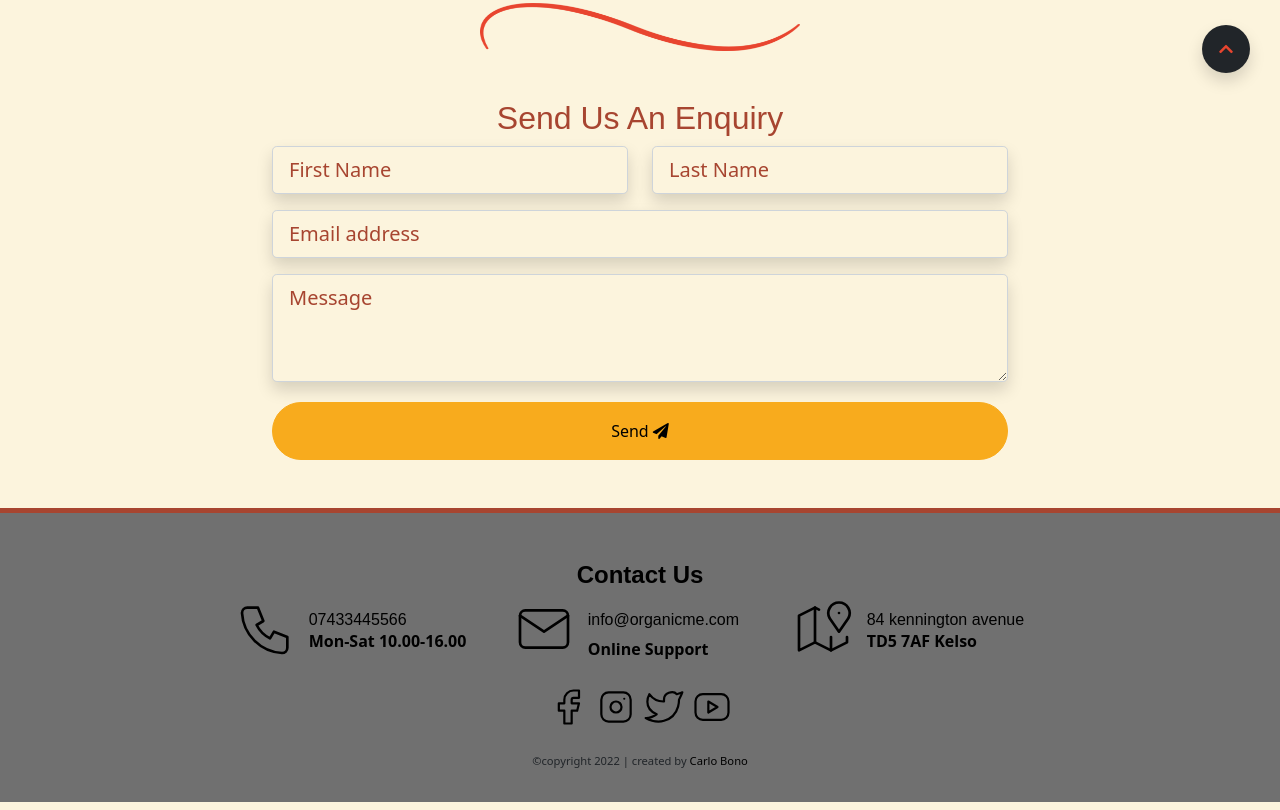
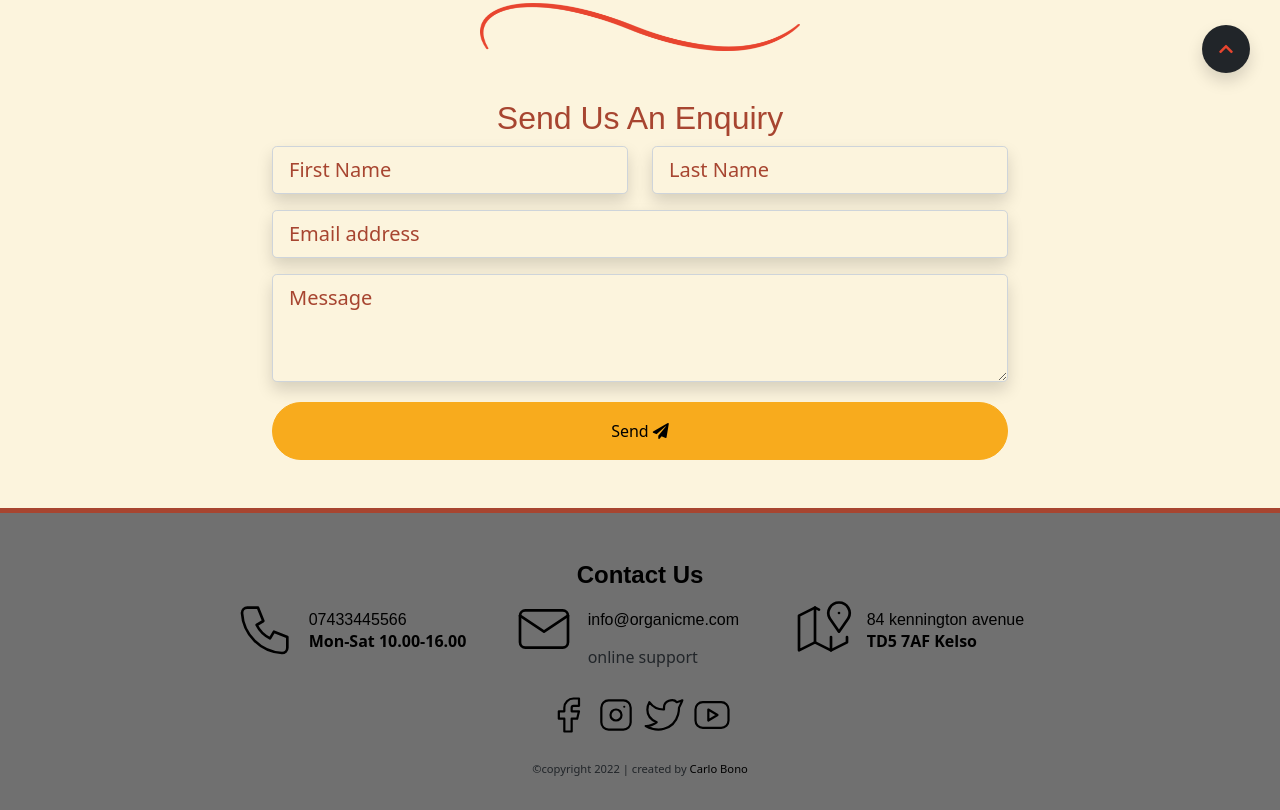
Before and after one commit to carlobono17/OrganicMe, a website: page contact-us.html in a window 1280 px wide. Shown: the part 697-1507 px from the top of the page. Drawn offline with Linux system fonts and the light colour scheme; a web font is replaced by a local one.

Commit message:
Update contact-us.html

```diff
--- a/contact-us.html
+++ b/contact-us.html
@@ -265,7 +265,7 @@
         </h4>
 
       </div>
-        <div class="contact-box__info--subtitle">online support</div>
+        <div class="contact-box__info--subtitle2">online support</div>
       </div>
     </address>
     </div>
```
